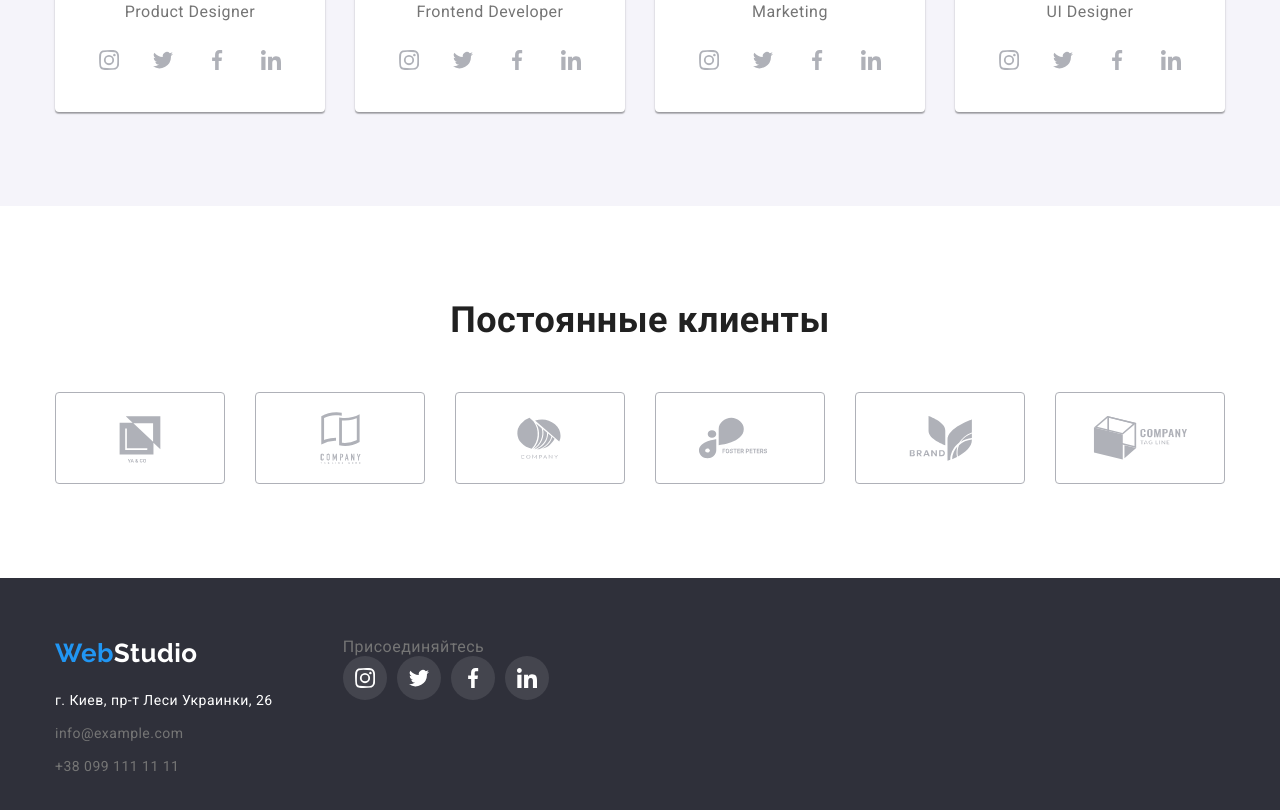
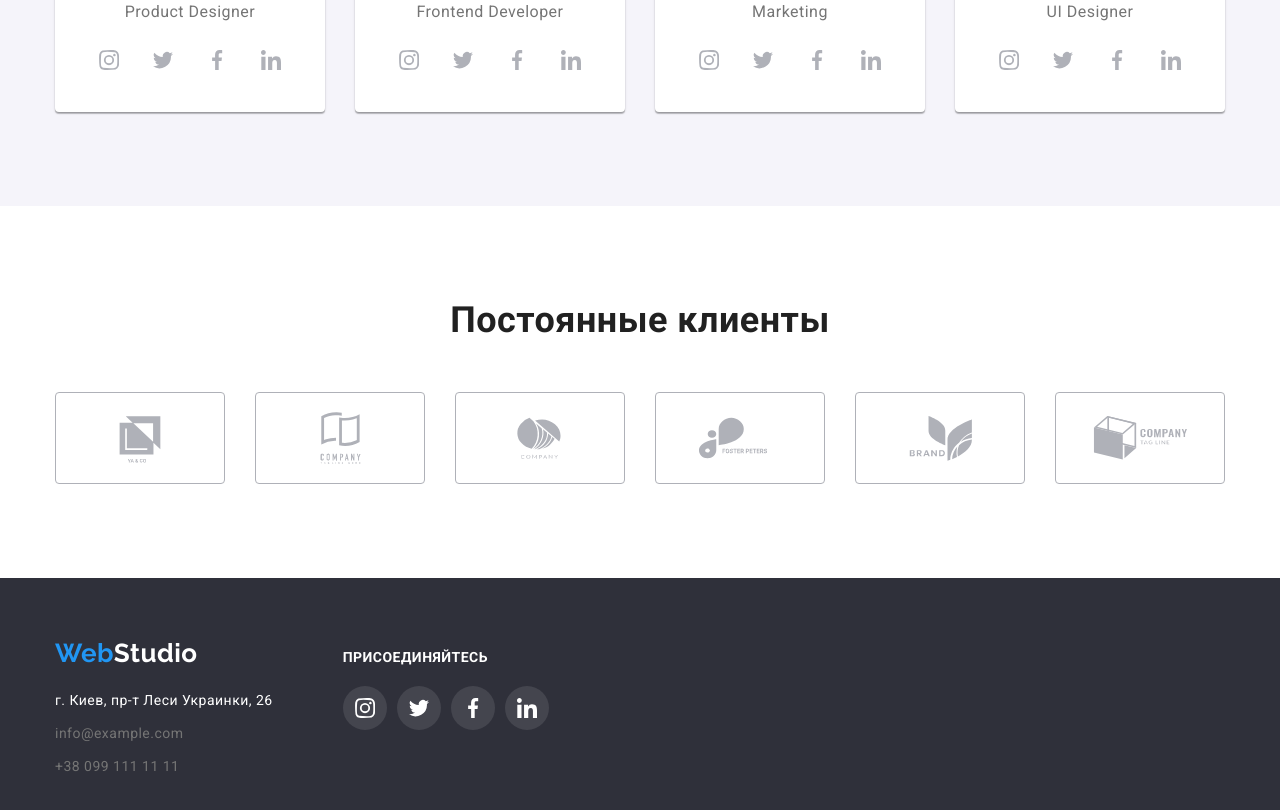
Before and after one commit to Karabass23/goit-markup-hw-04, a plain HTML site: page index.html in a window 1280 px wide. Shown: the part 1999-2809 px from the top of the page. Drawn offline with nearby package versions, Linux system fonts and the light colour scheme.

Commit message:
исправил ошибку

```diff
--- a/index.html
+++ b/index.html
@@ -462,8 +462,7 @@
           </address>
         </div>
         <div class="cta">
-          <p class="title">Присоединяйтесь</p>
-          <p></p>
+          <p class="text">Присоединяйтесь</p>
           <ul class="cta-list">
             <li class="cta-item">
               <a class="cta-link" href="#">
```
Also changed, not shown: portfolio.html (+0 -1 lines).
